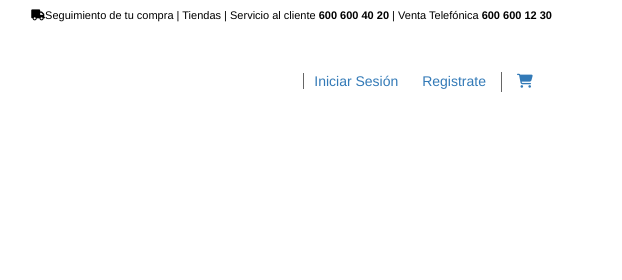
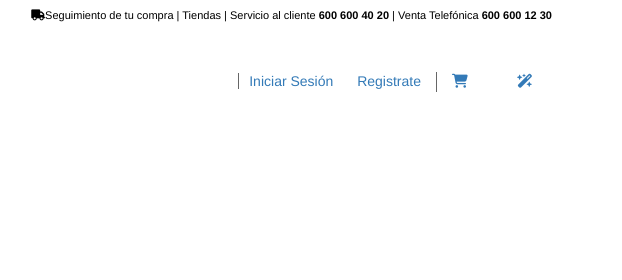
Before and after one commit to CamilaSolis/homecenter, a website: page mosaico.html in a window 1280 px wide. Shown: the top 280 px of the page, 658-1280 px from the left. Drawn offline with nearby package versions, Linux system fonts and the light colour scheme.

Commit message:
se agrega el botón comparar a mosaico

```diff
--- a/mosaico.html
+++ b/mosaico.html
@@ -45,17 +45,20 @@
     					<div class="row">
     						<div class="col-md-12 col-sm-6 col-xs-6">
     							<div class="row">
-    								<div class="col-md-6 col-xs-4 col-sm-4 tienda-despacho">
+    								<div class="col-md-6 col-xs-3 col-sm-3 tienda-despacho">
     									<p class="hidden-xs hidden-sm">Elige tu tienda de despacho o retiro:</p>
     									<p><b class="hidden-xs hidden-sm">Homcenter Sodimac Ñuble</b> <i class="fa fa-map-marker" aria-hidden="true"></i> <a href="#" class="hidden-sm hidden-xs">Cambiar</a></p>
     								</div>
-    								<div class="col-md-5 col-xs-4 col-sm-4 user">
+    								<div class="col-md-4 col-xs-3 col-sm-3 user">
     									<a href="#" class="enlace-iniciar hidden-sm hidden-xs">Iniciar Sesión</a> <span>  </span>
     									<a href="#" class="hidden-xs hidden-sm">Registrate</a>
     									<i class="fa fa-user hidden-md hidden-lg" aria-hidden="true"></i>
     								</div>
-    								<div class="col-md-1 col-xs-4 col-sm-4">
+    								<div class="col-md-1 col-xs-3 col-sm-3">
     									<a href="#"><i class="fa fa-shopping-cart" aria-hidden="true"></i></a>
+    								</div>
+    								<div class="col-md-1 col-xs-3 col-sm-3">
+    									<div class="compara"><a href=""><i class="fa fa-magic" aria-hidden="true"></i></a></div>
     								</div>
     							</div>
     						</div>
```
